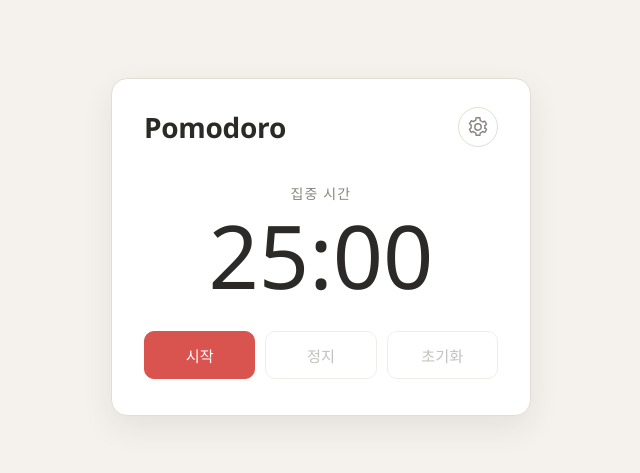
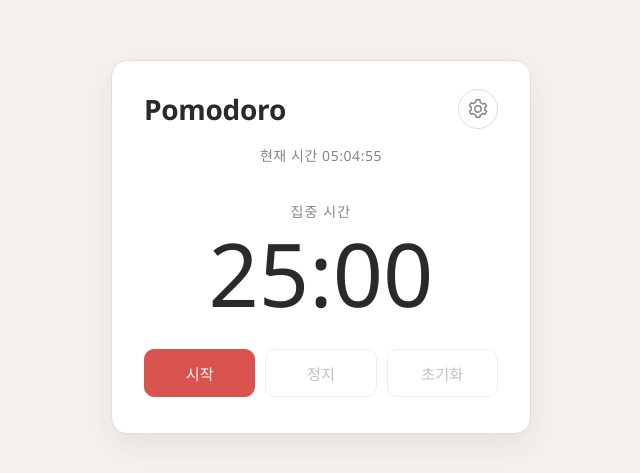
Before and after one commit to tanukimild-gif/pomodoro-timer-web, a plain HTML site: page index.html in a window 1280 px wide. Shown: the part 153-626 px from the top of the page, without its empty margins (319-959 px from the left). Drawn offline with Linux system fonts and the light colour scheme.

Commit message:
클로드 권한 설정 +  현재 시간 기능 추가

```diff
--- a/index.css
+++ b/index.css
@@ -47,6 +47,16 @@
   font-size: 1.75rem;
   font-weight: 600;
   letter-spacing: -0.01em;
+}
+
+/* Clock */
+.clock {
+  margin: 16px 0 0;
+  font-size: 0.875rem;
+  color: var(--text-muted);
+  letter-spacing: 0.04em;
+  text-align: center;
+  font-variant-numeric: tabular-nums;
 }
 
 /* Timer */
--- a/index.html
+++ b/index.html
@@ -18,6 +18,8 @@
       </a>
     </header>
 
+    <p class="clock">현재 시간 <time id="clock">--:--:--</time></p>
+
     <section class="timer" aria-labelledby="timer-label">
       <p class="timer__label" id="timer-label">집중 시간</p>
       <p class="timer__display"><time id="display" datetime="PT25M">25:00</time></p>
--- a/script.js
+++ b/script.js
@@ -5,6 +5,7 @@
 const startBtn = document.getElementById("start");
 const stopBtn = document.getElementById("stop");
 const resetBtn = document.getElementById("reset");
+const clock = document.getElementById("clock");
 
 let remainingMs = TOTAL_MS;
 let endsAt = 0;
@@ -17,6 +18,16 @@
 
   display.textContent = `${String(minutes).padStart(2, "0")}:${String(seconds).padStart(2, "0")}`;
   display.setAttribute("datetime", `PT${minutes}M${seconds}S`);
+}
+
+function renderClock() {
+  const now = new Date();
+  const hh = String(now.getHours()).padStart(2, "0");
+  const mm = String(now.getMinutes()).padStart(2, "0");
+  const ss = String(now.getSeconds()).padStart(2, "0");
+
+  clock.textContent = `${hh}:${mm}:${ss}`;
+  clock.setAttribute("datetime", `${hh}:${mm}:${ss}`);
 }
 
 function updateButtons() {
@@ -72,3 +83,10 @@
 
 render();
 updateButtons();
+
+renderClock();
+// 초가 바뀌는 시점에 맞춰 갱신을 시작한 뒤 1초 간격으로 유지한다.
+setTimeout(() => {
+  renderClock();
+  setInterval(renderClock, 1000);
+}, 1000 - (Date.now() % 1000));
```
Also changed, not shown: .claude/settings.json (added), prompts/.claude/settings.json (added).
